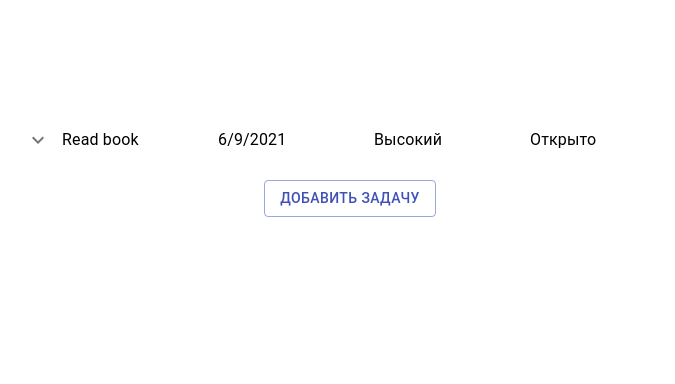
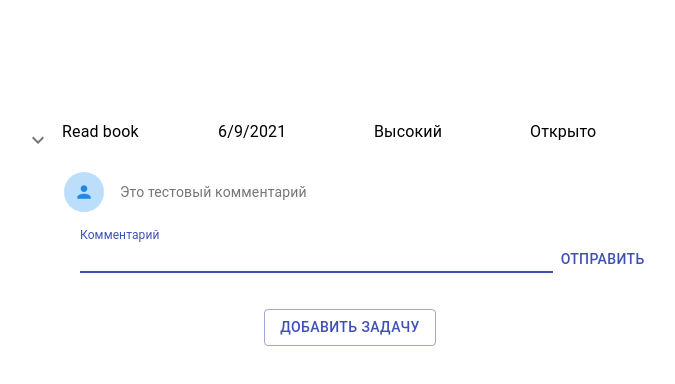
Before and after one commit to stdAlexTikhonov/test_jsa, a React (Create React App) app: page / in a window 1280 px wide. Shown: the top 384 px of the page, without its empty margins (290-965 px from the left). Built offline with nearby package versions, Linux system fonts and the light colour scheme.

Commit message:
Added Comments section

```diff
--- /dev/null
+++ b/src/components/Comments/index.tsx
@@ -0,0 +1,67 @@
+import { ListItem } from "@material-ui/core";
+import { makeStyles } from "@material-ui/core/styles";
+import List from "@material-ui/core/List";
+import Avatar from "@material-ui/core/Avatar";
+import ListItemAvatar from "@material-ui/core/ListItemAvatar";
+import PersonIcon from "@material-ui/icons/Person";
+import ListItemText from "@material-ui/core/ListItemText";
+import { blue } from "@material-ui/core/colors";
+import TextField from "@material-ui/core/TextField";
+import Button from "@material-ui/core/Button";
+
+const useStyles = makeStyles({
+  avatar: {
+    backgroundColor: blue[100],
+    color: blue[600],
+  },
+  leave_comment: {
+    display: "flex",
+    alignItems: "flex-end",
+    width: "100%",
+  },
+  list: {
+    width: "90%",
+    position: "relative",
+    left: 50,
+  },
+  item: {
+    fontSize: 10,
+    padding: 0,
+  },
+  comment: {
+    flexGrow: 1,
+  },
+});
+
+export const Comments = () => {
+  const message = "Это тестовый комментарий";
+  const classes = useStyles();
+
+  const handleClick = () => {
+    console.log("hello");
+  };
+  return (
+    <List className={classes.list}>
+      <ListItem className={classes.item}>
+        <ListItemAvatar>
+          <Avatar className={classes.avatar}>
+            <PersonIcon fontSize="small" />
+          </Avatar>
+        </ListItemAvatar>
+        <ListItemText secondary={message} />
+      </ListItem>
+      <ListItem className={classes.leave_comment}>
+        <TextField
+          autoFocus
+          margin="dense"
+          label="Комментарий"
+          type="text"
+          className={classes.comment}
+        />
+        <Button onClick={handleClick} color="primary">
+          Отправить
+        </Button>
+      </ListItem>
+    </List>
+  );
+};
--- a/src/components/Tasks/styles.ts
+++ b/src/components/Tasks/styles.ts
@@ -4,6 +4,6 @@ export const useStyles = makeStyles({
   tasks: {
     marginTop: 100,
     overflow: "auto",
-    maxHeight: 500,
+    maxHeight: 550,
   },
 });
--- a/src/components/UserTask/index.tsx
+++ b/src/components/UserTask/index.tsx
@@ -7,6 +7,8 @@ import { Task } from "../../Props";
 import IconButton from "@material-ui/core/IconButton";
 import KeyboardArrowRightIcon from "@material-ui/icons/KeyboardArrowRight";
 import KeyboardArrowDownIcon from "@material-ui/icons/KeyboardArrowDown";
+import { Comments } from "../Comments";
+import Box from "@material-ui/core/Box";
 
 type Props = {
   id: string;
@@ -24,8 +26,9 @@ export const UserTask: React.FC<Props> = ({ id }) => {
   const handleClick = () => dispatch(toggleTask(id));
 
   return (
-    <ListItem onClick={handleClick} className={classes.task}>
-      <IconButton>
+    <ListItem className={classes.task}>
+      <Box display="flex">
+        <IconButton onClick={handleClick}>
           {task.closed ? <KeyboardArrowRightIcon /> : <KeyboardArrowDownIcon />}
         </IconButton>
         <ListItemText primary={task.task} className={classes.text} />
@@ -38,6 +41,8 @@ export const UserTask: React.FC<Props> = ({ id }) => {
           primary={task.closed ? "Закрыто" : "Открыто"}
           className={classes.text}
         />
+      </Box>
+      {!task.closed && <Comments />}
     </ListItem>
   );
 };
--- a/src/components/UserTask/styles.ts
+++ b/src/components/UserTask/styles.ts
@@ -5,6 +5,8 @@ export const useStyles = makeStyles({
   task: {
     minWidth: 400,
     display: "flex",
+    flexDirection: "column",
+    alignItems: "flex-start",
   },
   text: {
     minWidth: 156,
```
Lines whose indentation alone changed are shown as unchanged.
